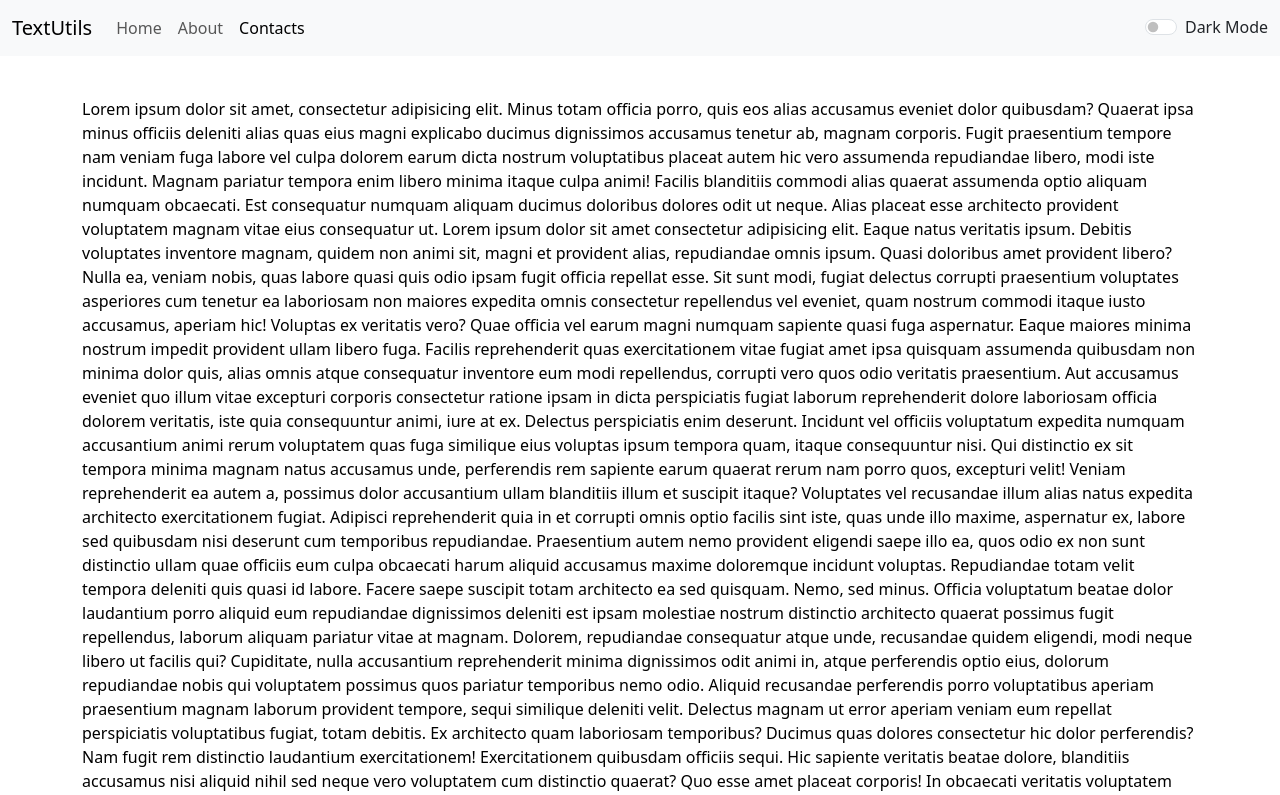
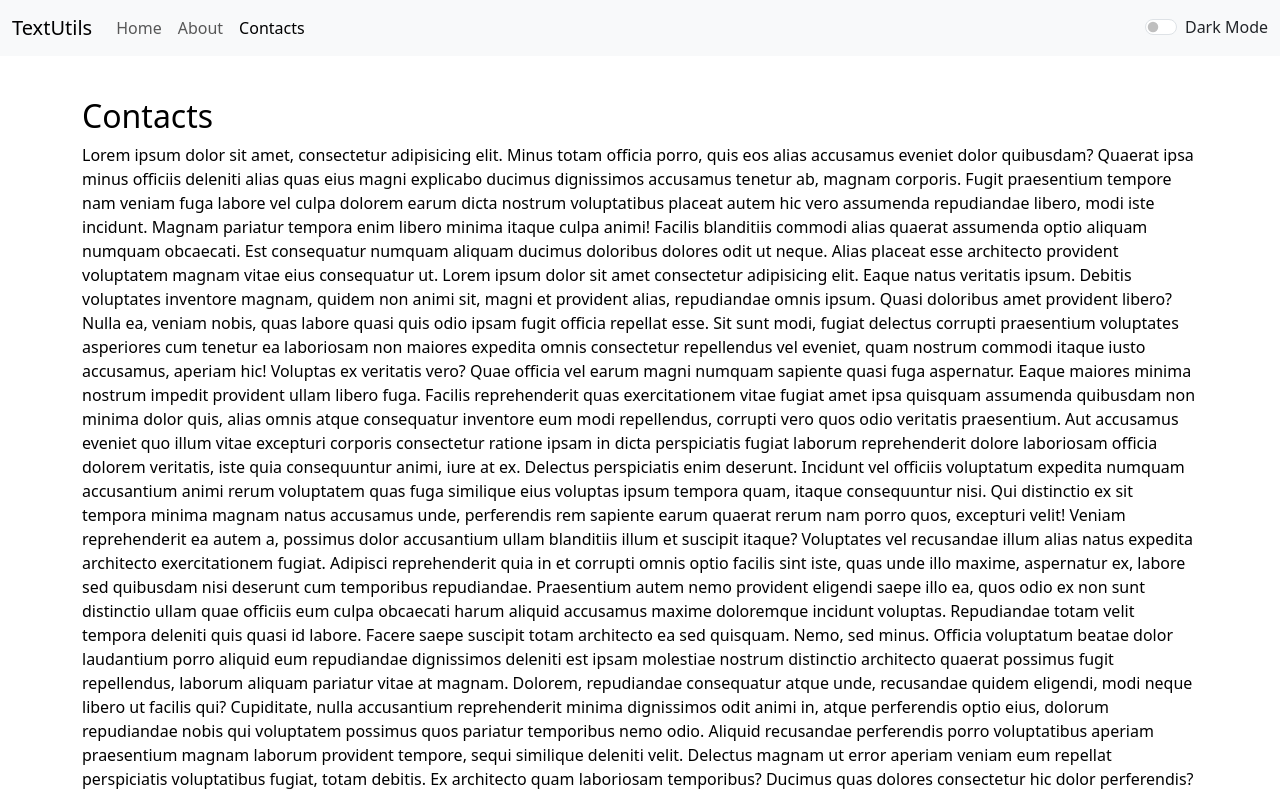
Before and after one commit to amar-codingenthusiast/textutils, a React (Create React App) app: page /textutils/contacts in a window 1280 px wide. Shown: the top 795 px of the page. Built offline with nearby package versions, Linux system fonts and the light colour scheme.

Commit message:
contacts

```diff
--- a/src/MyComponents/Contacts.js
+++ b/src/MyComponents/Contacts.js
@@ -6,7 +6,8 @@ export default function Contacts(props) {
 			className="container my-3"
 			style={{ color: props.mode === "light" ? "black" : "white" }}
 		>
-			{" "}
+			<h2>Contacts</h2>
+			<p>
 			Lorem ipsum dolor sit amet, consectetur adipisicing elit. Minus
 			totam officia porro, quis eos alias accusamus eveniet dolor
 			quibusdam? Quaerat ipsa minus officiis deleniti alias quas eius
@@ -77,6 +78,7 @@ export default function Contacts(props) {
 			commodi eius repellendus magnam eligendi. In ad quo, corporis
 			excepturi laborum, error dicta atque dolor laboriosam consequuntur
 			asperiores maiores aspernatur quaerat perferendis, nobis expedita.
+			</p>
 		</div>
 	);
 }
```
